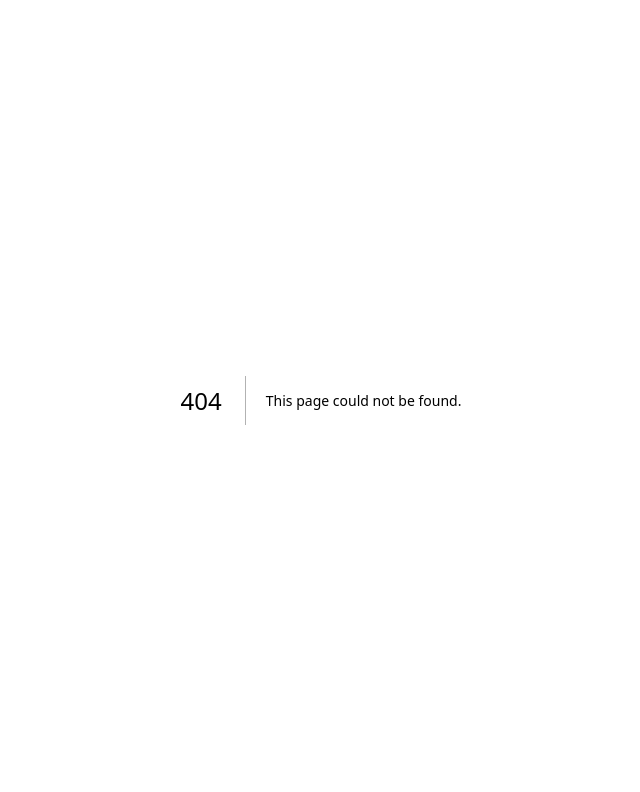
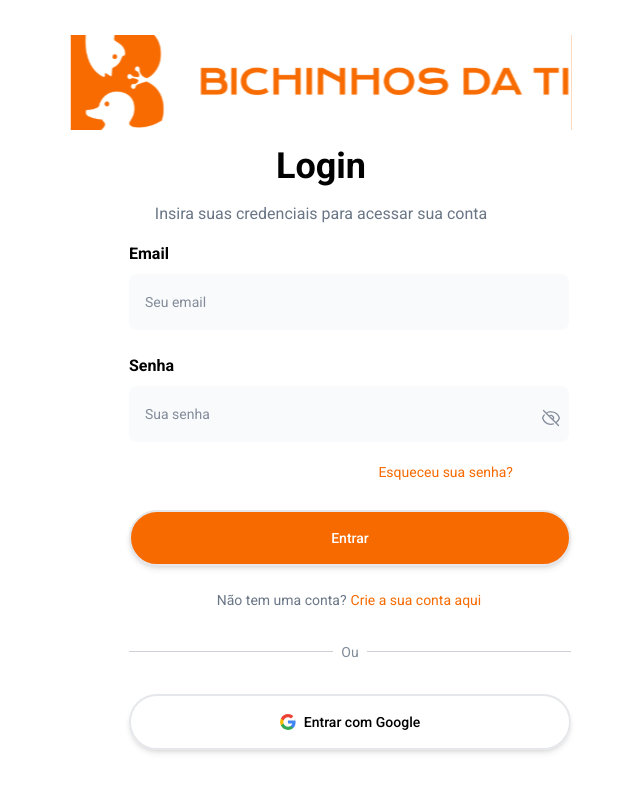
Before and after one commit to Squad1-BTI/frontend-login, a Next.js app: page /login in a window 1280 px wide. Before the commit this address had no page. Shown: the top 792 px of the page, without its empty margins (319-959 px from the left). Built offline with nearby package versions, Linux system fonts and the light colour scheme.

Commit message:
changing login folders to follow the next documentation and changing layout according to figma

```diff
--- a/src/app/home/page.tsx
+++ /dev/null
@@ -1,11 +0,0 @@
-
-function Home() {
-    return(
-        <div>
-            <h1>Olá,</h1>
-
-        </div>
-    )
-}
-
-export default Home;
--- a/src/app/login/login.tsx
+++ b/src/app/login/page.tsx
@@ -15,7 +15,7 @@ function Login() {
 
           return (
             <div className="flex flex-col items-center h-screen w-full justify-center space-y-4 px-4">
-              <img className="w-auto " src="/images/logo.svg" alt="Logo" />
+              <img className="min-w-[501px] " src="/images/logo.svg" alt="Logo" />
                   <h1 className="text-4xl font-bold mb-4">Login</h1>
                   <p className="text-textGray mb-6">Insira suas credenciais para acessar sua conta</p>
               <form onSubmit={handleSubmit} className="w-full max-w-sm">
@@ -33,26 +33,26 @@ function Login() {
                           togglePassword={true}
                           className="mb-2"
                           />
-                      <div className="flex justify-between items-center mb-4">
-                          <a href="/esqueceu-senha" className="text-right my-3 w-full text-sm text-primary hover:underline">
+                <div className="flex justify-end items-end w-full mb-4">
+                    <a href="/esqueceu-senha" className=" my-3 text-sm text-primary hover:underline">
                               Esqueceu sua senha?
-                          </a>
-                </div>
-                <Button className="bg-primary rounded-full text-white w-full mb-4">
+                    </a>
+                      </div>
+                <Button className="min-w-[442px] h-14 bg-primary rounded-full text-white w-full mb-6">
                           Entrar
                       </Button>
-                      <div className="text-sm text-center">
+                      <div className="text-sm text-center ml-14">
                           <span className="text-textGray">Não tem uma conta?</span>
                           <a href="/criar-conta" className="text-primary hover:underline ml-1 ">
                               Crie a sua conta aqui
                           </a>
                 </div>
-                <div className="flex items-center justify-center my-6">
+                <div className=" min-w-[442px] flex items-center justify-center my-8">
                   <hr className="flex-grow border-line" />
                    <span className="mx-2 text-sm text-place">Ou</span>
                  <hr className="flex-grow border-line" />
                 </div>
-                <Button className="rounded-full  w-full mb-4">
+                <Button className=" min-w-[442px] h-14 rounded-full  w-full mb-4">
                   <img src="/icons/google.svg" alt="Google" className="mr-2 h-4" />
                   Entrar com Google
                 </Button>
--- a/src/app/page.tsx
+++ b/src/app/page.tsx
@@ -1,14 +1,19 @@
-import Login from './login/login';
-import Page from './home/page';
+"use client"
+import { useRouter } from 'next/navigation';
+import { useEffect } from 'react';
+
 
 
 export default function Home() {
+  const router = useRouter();
+  useEffect(() => {
+    router.push("/login");
+  }, [router]);
 
   return (
     <main>
       <div>
-        <Login />
-        <Page />
+        <h1>Olá</h1>
       </div>
     </main>
   );
--- a/src/components/UI/input.tsx
+++ b/src/components/UI/input.tsx
@@ -30,7 +30,7 @@ const Input = React.forwardRef<HTMLInputElement, InputProps>(
             onClick={handleToggle}
           >
             {showPassword ? (
-              <EyeIcon className="w-5  text-place" />
+              <EyeIcon className="w-5 font-bold text-place" />
             ) : (
               <EyeSlashIcon className="w-5  h-5 text-place" />
             )}
```
